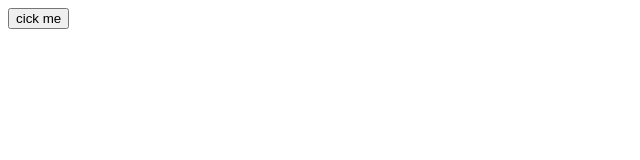
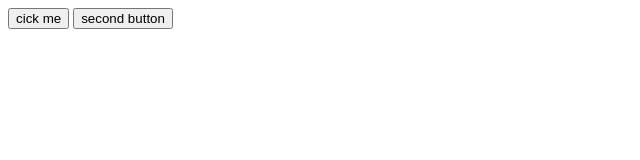
Before and after one commit to wandi900616/testing-form, a plain HTML site: page index.html in a window 1280 px wide. Shown: the whole page, without its empty margins (0-640 px from the left). Drawn offline with Linux system fonts and the light colour scheme.

Commit message:
Update index.html

```diff
--- a/index.html
+++ b/index.html
@@ -9,6 +9,7 @@
   <body>
     <div id="app"></div>
     <button id="btn">cick me</button>
+    <button id="btn2">second button</button>
     <script src="my.js"></script>
   </body>
 </html>
```
